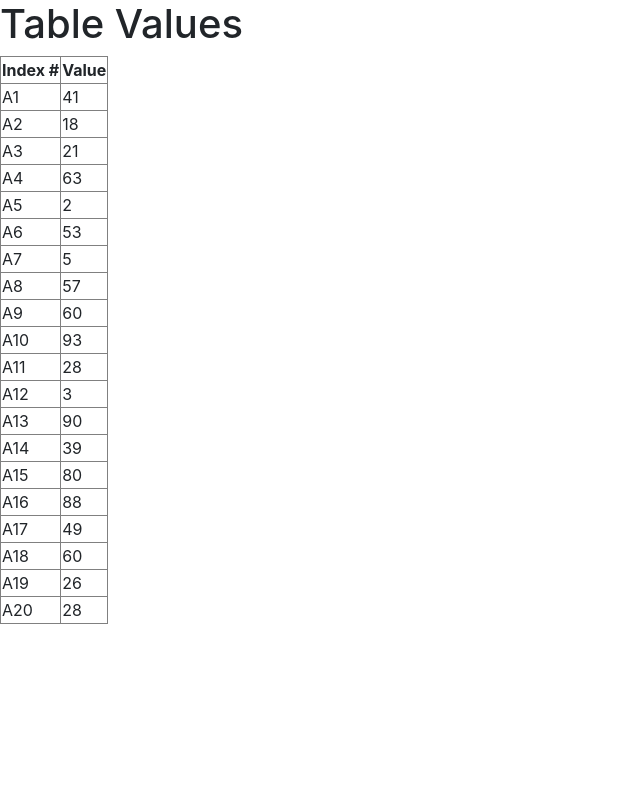
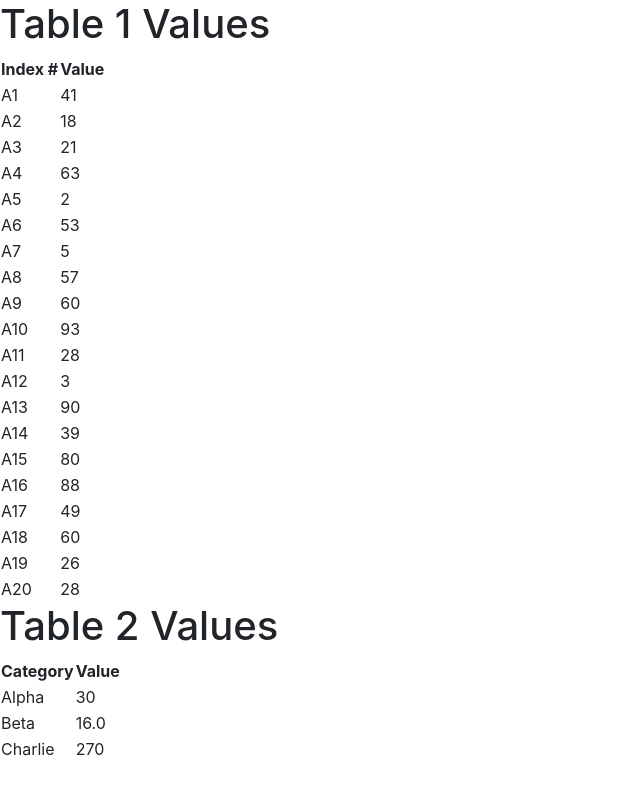
Before and after one commit to CookieHumanitarian/Simple_Assessment, a Django app: page / in a window 1280 px wide. Shown: the whole page, without its empty margins (0-640 px from the left). Run offline with Django 5.2, Linux system fonts and the light colour scheme; some libraries are stand-ins or nearby versions.

Commit message:
Added table 2 and its values

```diff
--- a/screen/templates/index.html
+++ b/screen/templates/index.html
@@ -6,8 +6,9 @@
     </head>
 
     <body>
-        <h1>Table Values</h1>
-        <table border="1">
+        <!-- Table 1-->
+        <h1>Table 1 Values</h1>
+        <table>
             <thead>
                 <tr>
                     <th>Index #</th>
@@ -15,7 +16,7 @@
                 </tr>
             </thead>
             <tbody>
-                {% for field, value in tables.items %}
+                {% for field, value in table_one.items %}
                 <tr>
                     <td>{{ field }}</td>
                     <td>{{ value }}</td>
@@ -23,5 +24,24 @@
                 {% endfor %}
             </tbody>
         </table>
+
+     <!-- Table 2-->
+     <h1>Table 2 Values</h1>
+     <table>
+         <thead>
+             <tr>
+                 <th>Category</th>
+                 <th>Value</th>
+             </tr>
+         </thead>
+         <tbody>
+             {% for field, value in table_two.items %}
+             <tr>
+                 <td>{{ field }}</td>
+                 <td>{{ value }}</td>
+             </tr>
+             {% endfor %}
+         </tbody>
+     </table>
     </body>
     </html>
--- a/screen/views.py
+++ b/screen/views.py
@@ -1,14 +1,25 @@
 from django.shortcuts import render
 
-table = {
+#Made a dict as it's easier to edit values
+table_one = {
     "A1": 41, "A2": 18, "A3": 21, "A4": 63, "A5": 2, "A6": 53,
     "A7": 5, "A8": 57, "A9": 60, "A10": 93, "A11": 28, "A12": 3,
     "A13": 90, "A14": 39, "A15": 80, "A16": 88, "A17": 49,
     "A18": 60, "A19": 26, "A20": 28
 }
 
-#View of index displaying table 1 and 2
+#values for table 2
+alpha_calc = table_one["A5"] + table_one["A20"]
+beta_calc = table_one["A15"] / table_one["A7"]
+charlie_calc = table_one["A13"] * table_one["A12"]
+
+#Made another dict for table 2 so it's easier to edit
+table_two = {
+    "Alpha": alpha_calc, "Beta": beta_calc, "Charlie": charlie_calc
+}
+
 def index(request):
     return render(request, "index.html", {
-        "tables": table
+        "table_one": table_one,
+        "table_two": table_two
     })
```
